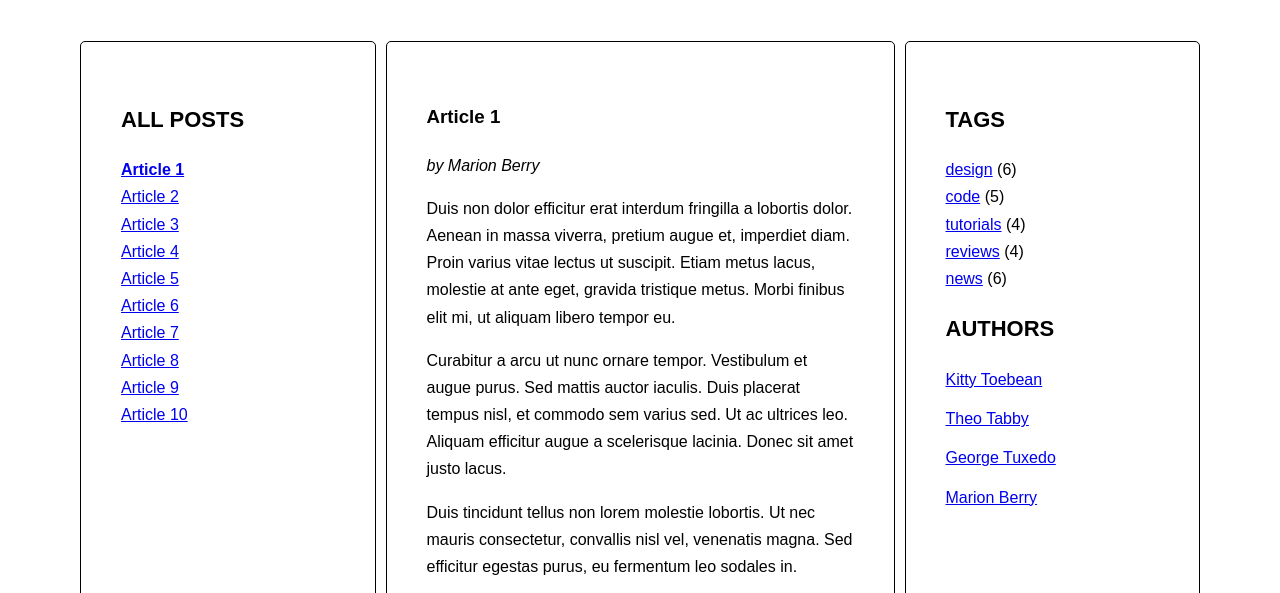
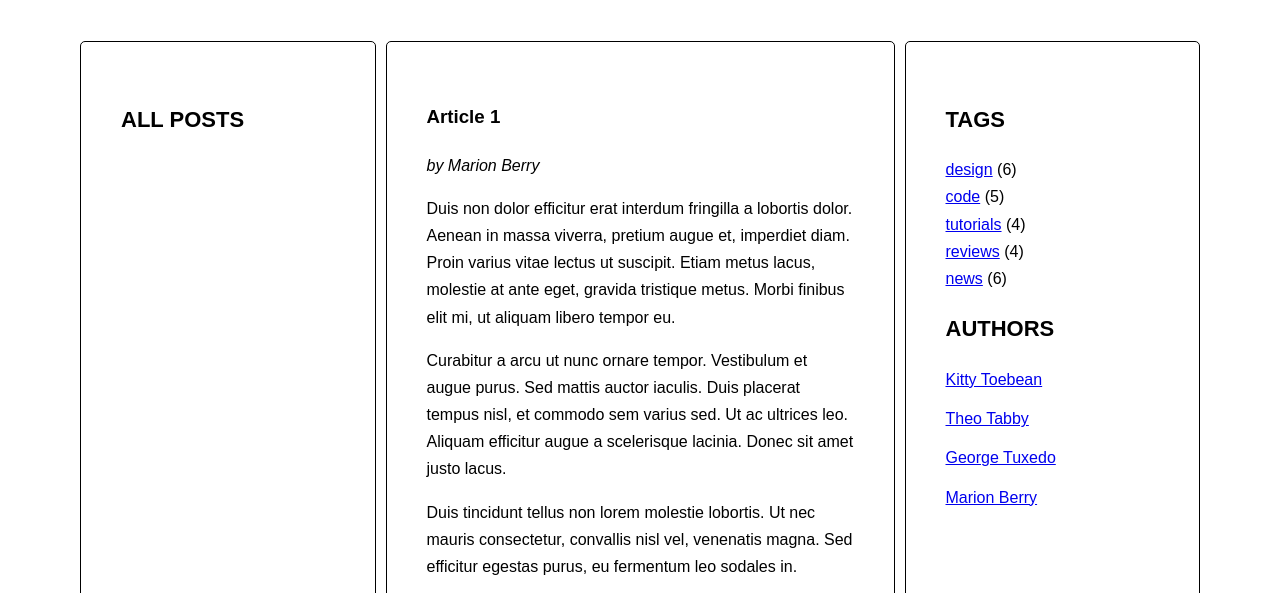
Before and after one commit to madilenaa/javascript-blog-update, a website: page index.html in a window 1280 px wide. Shown: the part 202-795 px from the top of the page. Drawn offline with Linux system fonts and the light colour scheme.

Commit message:
remove list

```diff
--- a/index.html
+++ b/index.html
@@ -13,16 +13,7 @@
 	      <aside class="sidebar">
 	        <h2 class="section-title">All posts</h2>
 	        <ul class="list titles">
-	          <li><a href="#article-1" class="active"><span>Article 1</span></a></li>
-	          <li><a href="#article-2"><span>Article 2</span></a></li>
-	          <li><a href="#article-3"><span>Article 3</span></a></li>
-	          <li><a href="#article-4"><span>Article 4</span></a></li>
-	          <li><a href="#article-5"><span>Article 5</span></a></li>
-	          <li><a href="#article-6"><span>Article 6</span></a></li>
-	          <li><a href="#article-7"><span>Article 7</span></a></li>
-	          <li><a href="#article-8"><span>Article 8</span></a></li>
-	          <li><a href="#article-9"><span>Article 9</span></a></li>
-	          <li><a href="#article-10"><span>Article 10</span></a></li>
+
 	        </ul>
 	      </aside>
 	      <section class="posts">
```
